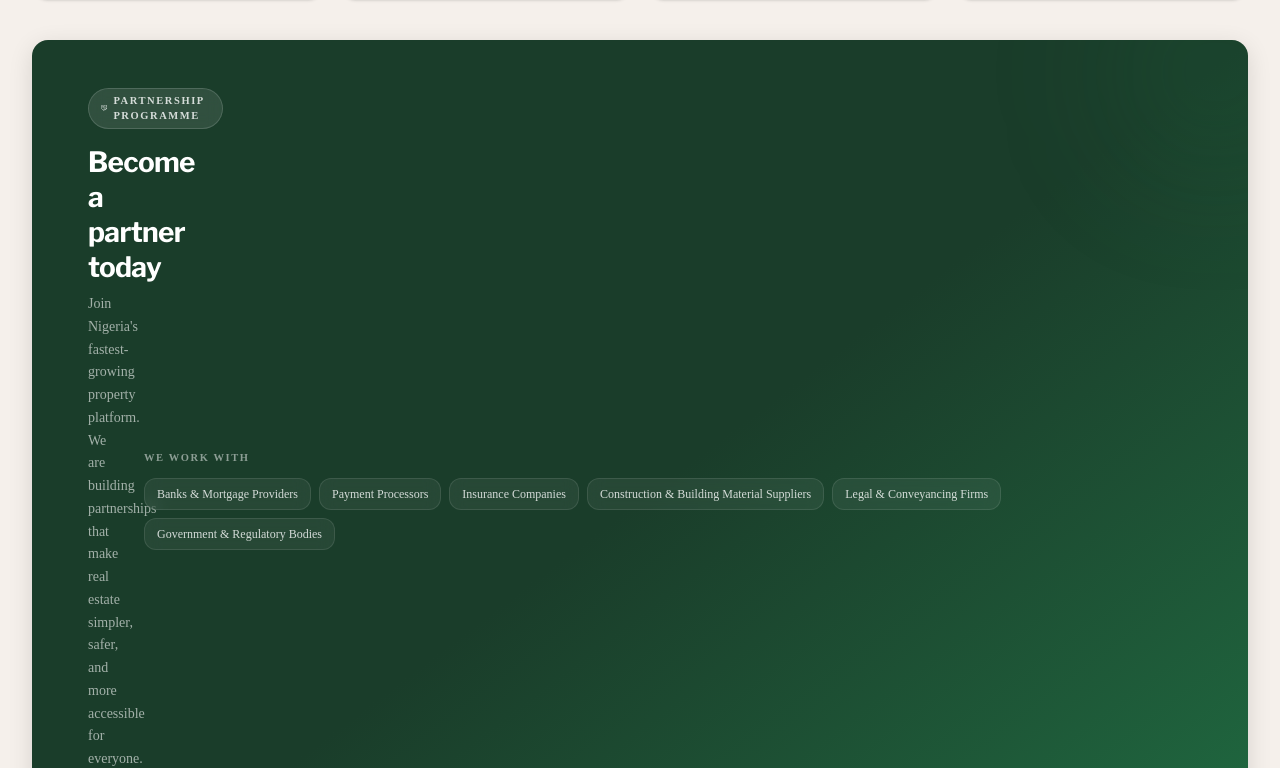
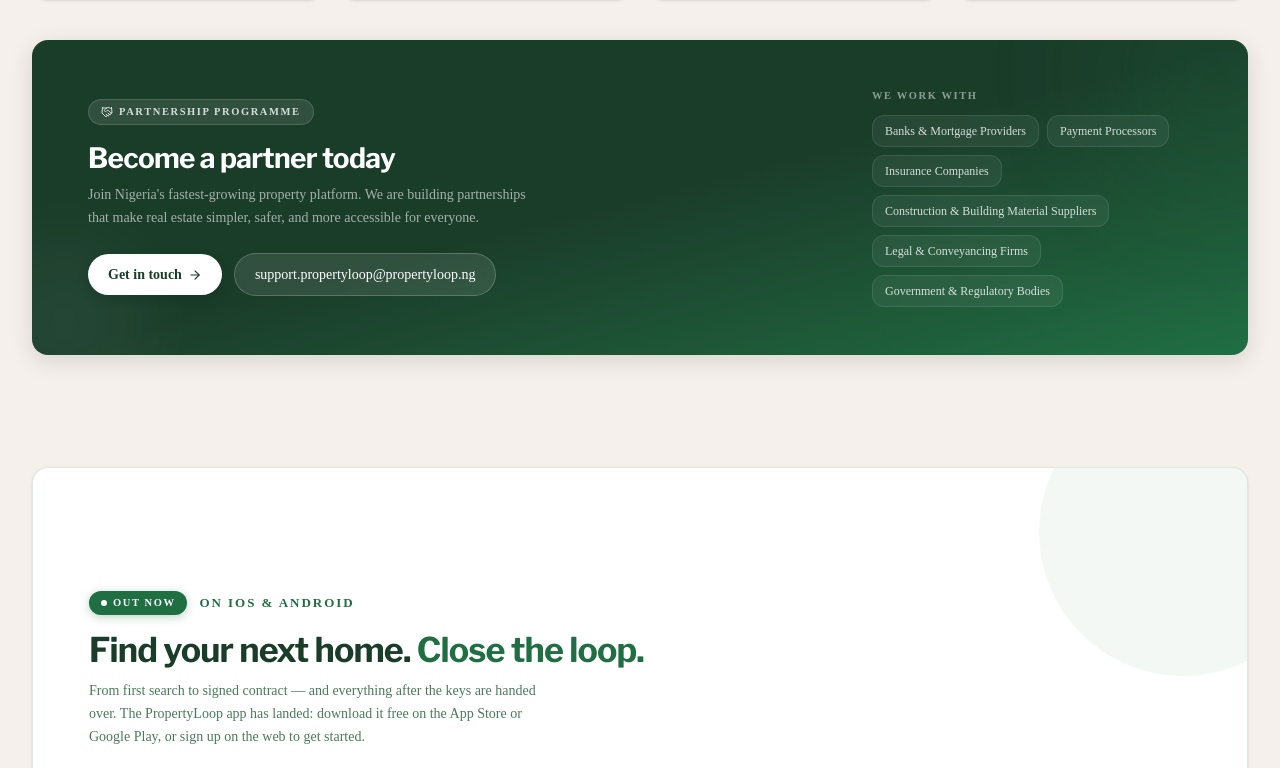
Before and after one commit to TechProoo/propertyloop_frontend, a React (Vite) app: page / in a window 1280 px wide. Shown: the part 5372-6140 px from the top of the page. Built offline with nearby package versions, Linux system fonts and the light colour scheme; no server answers; a web font is replaced by a local one.

Commit message:
fix partner CTA layout — left column was collapsing
Switched from flex to grid-cols-[1fr_auto] so the left text column
keeps its width and the right "We work with" pills wrap within a
constrained max-w-xs instead of pushing the text into a single-word
column.

```diff
--- a/src/components/Home/Partners.tsx
+++ b/src/components/Home/Partners.tsx
@@ -165,8 +165,8 @@ const Partners = () => {
             <div className="pointer-events-none absolute -right-16 -top-16 h-48 w-48 rounded-full bg-primary/20 blur-3xl" />
             <div className="pointer-events-none absolute -bottom-12 -left-12 h-40 w-40 rounded-full bg-white/5 blur-2xl" />
 
-            <div className="relative flex flex-col items-start gap-8 lg:flex-row lg:items-center lg:gap-14">
-              <div className="min-w-0 flex-1">
+            <div className="relative grid gap-8 lg:grid-cols-[1fr_auto] lg:items-center lg:gap-14">
+              <div className="min-w-0">
                 <span className="inline-flex items-center gap-1.5 rounded-full border border-white/15 bg-white/10 px-3 py-1 text-[10.5px] font-bold uppercase tracking-[0.15em] text-white/80 backdrop-blur-sm">
                   <Handshake className="h-3 w-3" />
                   Partnership programme
@@ -197,7 +197,7 @@ const Partners = () => {
                 </div>
               </div>
 
-              <div className="w-full lg:w-auto lg:min-w-70">
+              <div className="max-w-sm lg:max-w-xs">
                 <p className="mb-3 text-[10.5px] font-bold uppercase tracking-[0.15em] text-white/50">
                   We work with
                 </p>
```
